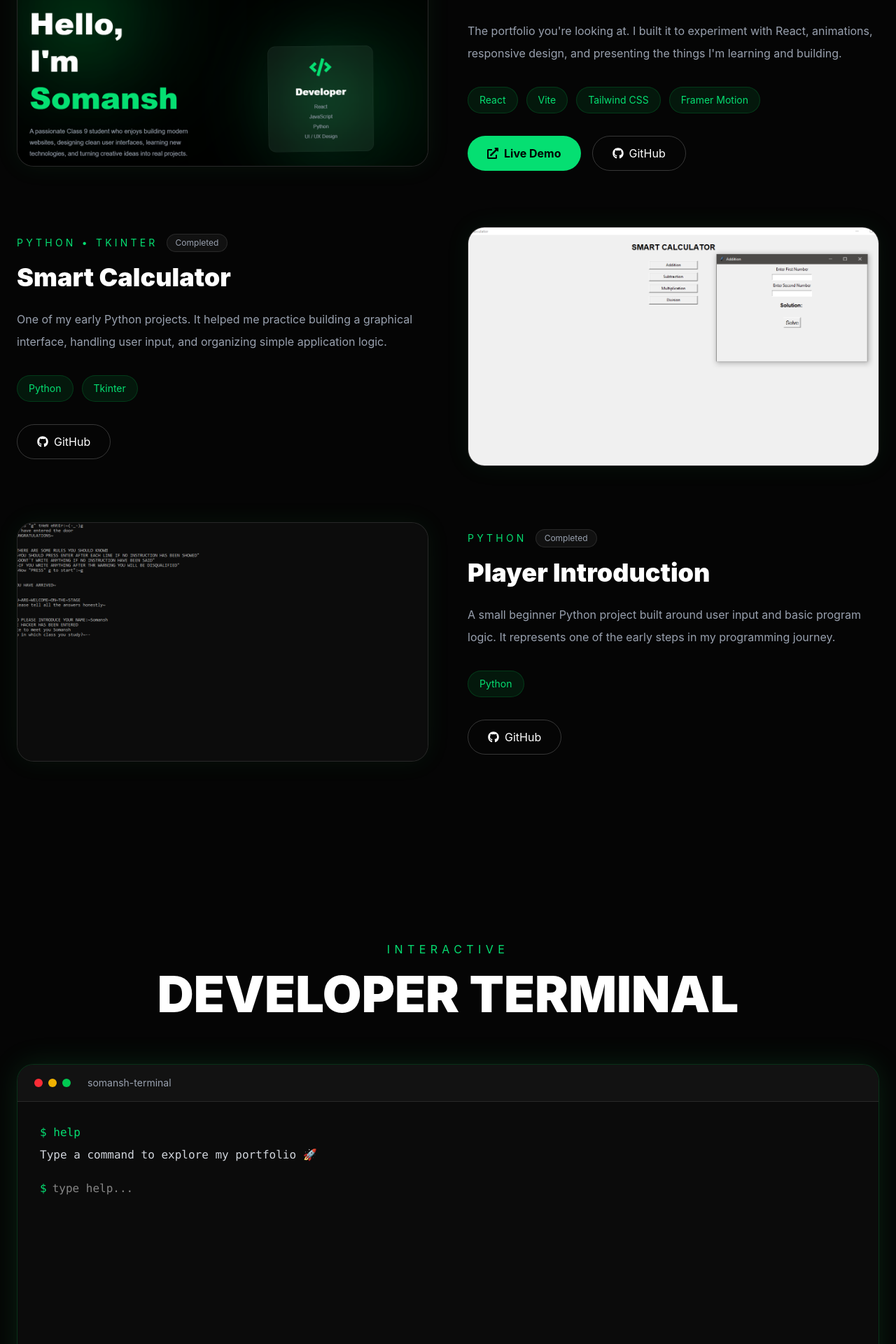
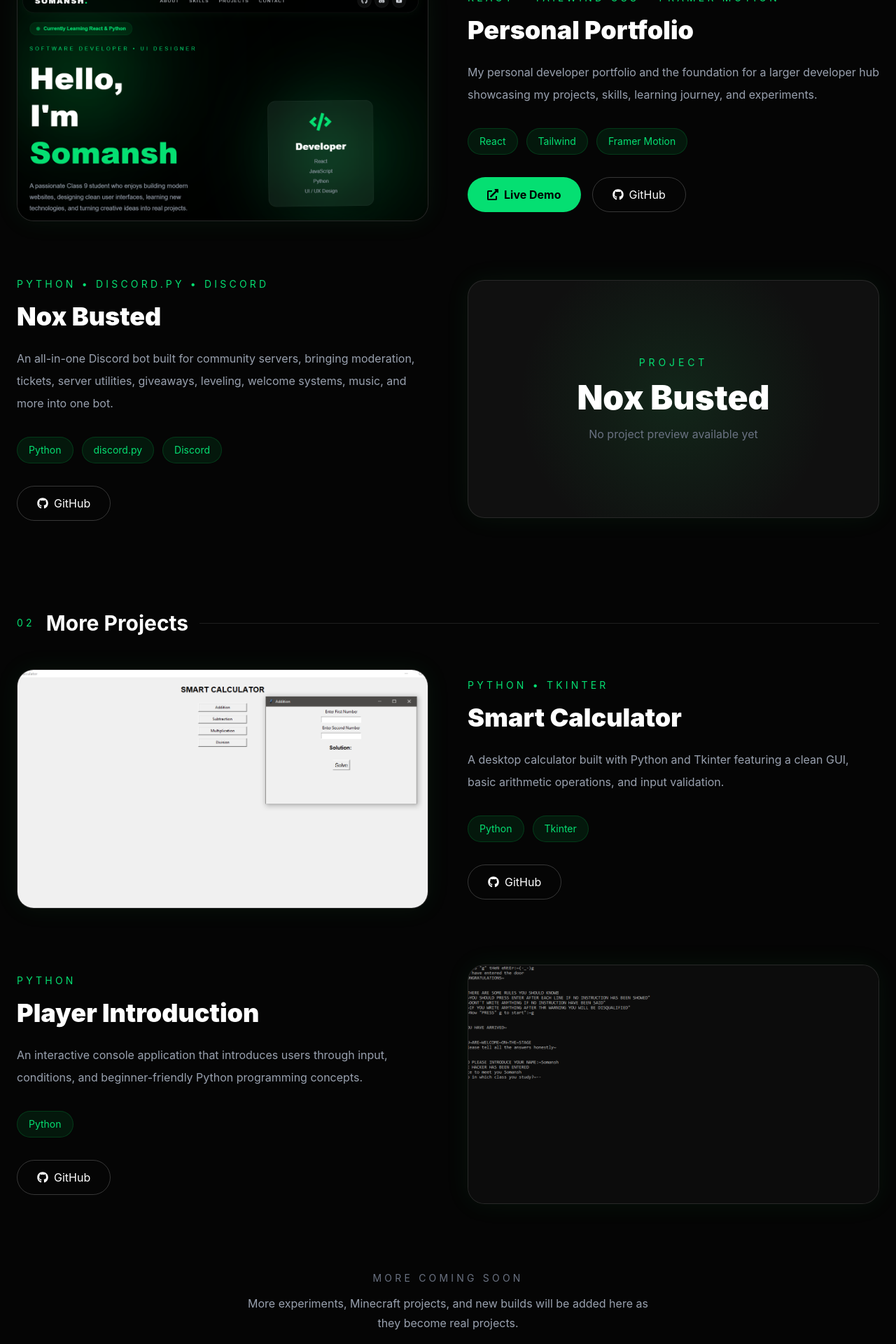
Before and after one commit to SomanshBhai/portfolio, a React (Vite) app: page / in a window 1280 px wide. Shown: the part 5078-6998 px from the top of the page at 70% size. Built offline with nearby package versions, Linux system fonts and the light colour scheme.

Commit message:
Refactor Projects component and update project details

```diff
--- a/src/components/Projects.jsx
+++ b/src/components/Projects.jsx
@@ -1,108 +1,109 @@
 import { motion } from "framer-motion";
+import { FaGithub, FaExternalLinkAlt } from "react-icons/fa";
 
-import { FaGithub, FaExternalLinkAlt } from "react-icons/fa";
 import portfolioImg from "../assets/projects/portfolio.png";
 import calculatorImg from "../assets/projects/calculator.png";
 import playerImg from "../assets/projects/player.png";
 
-const projects = [
+const featuredProjects = [
   {
     title: "Personal Portfolio",
-    subtitle: "React • Vite • Tailwind CSS • Framer Motion",
+    subtitle: "React • Tailwind CSS • Framer Motion",
     description:
-      "The portfolio you're looking at. I built it to experiment with React, animations, responsive design, and presenting the things I'm learning and building.",
+      "My personal developer portfolio and the foundation for a larger developer hub showcasing my projects, skills, learning journey, and experiments.",
     image: portfolioImg,
     github: "https://github.com/SomanshBhai/portfolio",
     demo: "https://portfolio-somansh-bhai.vercel.app",
-    tech: ["React", "Vite", "Tailwind CSS", "Framer Motion"],
-    status: "Active",
+    tech: ["React", "Tailwind", "Framer Motion"],
   },
+  {
+    title: "Nox Busted",
+    subtitle: "Python • discord.py • Discord",
+    description:
+      "An all-in-one Discord bot built for community servers, bringing moderation, tickets, server utilities, giveaways, leveling, welcome systems, music, and more into one bot.",
+    image: null,
+    github: "https://github.com/SomanshBhai/Nox-Busted",
+    demo: null,
+    tech: ["Python", "discord.py", "Discord"],
+  },
+];
+
+const moreProjects = [
   {
     title: "Smart Calculator",
     subtitle: "Python • Tkinter",
     description:
-      "One of my early Python projects. It helped me practice building a graphical interface, handling user input, and organizing simple application logic.",
+      "A desktop calculator built with Python and Tkinter featuring a clean GUI, basic arithmetic operations, and input validation.",
     image: calculatorImg,
     github: "https://github.com/SomanshBhai/smart-calculator-python",
     demo: null,
     tech: ["Python", "Tkinter"],
-    status: "Completed",
   },
   {
     title: "Player Introduction",
     subtitle: "Python",
     description:
-      "A small beginner Python project built around user input and basic program logic. It represents one of the early steps in my programming journey.",
+      "An interactive console application that introduces users through input, conditions, and beginner-friendly Python programming concepts.",
     image: playerImg,
     github: "https://github.com/SomanshBhai/player-introduction-python",
     demo: null,
     tech: ["Python"],
-    status: "Completed",
   },
 ];
 
-function Projects() {
+function ProjectCard({ project, index }) {
   return (
-    <section
-      id="projects"
-      className="max-w-7xl mx-auto py-32 px-6"
-    >
     <motion.div
-        initial={{ opacity: 0, y: 60 }}
-        whileInView={{ opacity: 1, y: 0 }}
-        viewport={{ once: true }}
-        transition={{ duration: 0.8 }}
-      >
-        <p className="uppercase tracking-[0.4em] text-green-400 text-center mb-4">
-          Things I've Built
-        </p>
-
-        <h2 className="text-5xl md:text-7xl font-black text-center mb-24">
-          PROJECTS
-        </h2>
-
-        <div className="space-y-20">
-          {projects.map((project, index) => (
-            <motion.div
-              key={project.title}
       initial={{ opacity: 0, y: 80 }}
       whileInView={{ opacity: 1, y: 0 }}
       viewport={{ once: true }}
       transition={{ duration: 0.7 }}
       className={`grid lg:grid-cols-2 gap-14 items-center ${
-                index % 2 === 1
-                  ? "lg:[&>*:first-child]:order-2"
-                  : ""
+        index % 2 === 1 ? "lg:[&>*:first-child]:order-2" : ""
       }`}
     >
-              {/* Image */}
+      {/* Image / Project Preview */}
+      {project.image ? (
         <motion.div
-                whileHover={{ scale: 1.02 }}
+          whileHover={{ scale: 1.03 }}
           className="overflow-hidden rounded-3xl border border-white/10 bg-[#101010] shadow-[0_0_35px_rgba(34,197,94,.08)]"
         >
           <img
             src={project.image}
             alt={project.title}
-                  loading="lazy"
             className="w-full h-[340px] object-cover transition duration-500 hover:scale-105"
           />
         </motion.div>
+      ) : (
+        <motion.div
+          whileHover={{ scale: 1.03 }}
+          className="h-[340px] rounded-3xl border border-white/10 bg-[#101010] shadow-[0_0_35px_rgba(34,197,94,.08)] flex items-center justify-center overflow-hidden relative"
+        >
+          <div className="absolute inset-0 bg-[radial-gradient(circle_at_center,rgba(34,197,94,0.12),transparent_65%)]" />
+
+          <div className="relative text-center px-8">
+            <div className="text-green-400 text-sm uppercase tracking-[0.35em] mb-4">
+              Project
+            </div>
+
+            <h4 className="text-4xl md:text-5xl font-black">
+              {project.title}
+            </h4>
+
+            <p className="text-gray-500 mt-4">
+              No project preview available yet
+            </p>
+          </div>
+        </motion.div>
+      )}
 
       {/* Content */}
       <div>
-                <div className="flex flex-wrap items-center gap-3 mb-4">
-                  <p className="uppercase tracking-[0.3em] text-green-400 text-sm">
+        <p className="uppercase tracking-[0.3em] text-green-400 text-sm mb-4">
           {project.subtitle}
         </p>
 
-                  <span className="text-xs px-3 py-1 rounded-full border border-white/10 bg-white/5 text-gray-400">
-                    {project.status}
-                  </span>
-                </div>
-
-                <h3 className="text-4xl font-black mb-6">
-                  {project.title}
-                </h3>
+        <h3 className="text-4xl font-black mb-6">{project.title}</h3>
 
         <p className="text-gray-400 leading-8 mb-8">
           {project.description}
@@ -146,8 +147,97 @@ function Projects() {
         </div>
       </div>
     </motion.div>
+  );
+}
+
+function Projects() {
+  return (
+    <section
+      id="projects"
+      className="max-w-7xl mx-auto py-32 px-6"
+    >
+      <motion.div
+        initial={{ opacity: 0, y: 60 }}
+        whileInView={{ opacity: 1, y: 0 }}
+        viewport={{ once: true }}
+        transition={{ duration: 0.8 }}
+      >
+        {/* Section Heading */}
+        <p className="uppercase tracking-[0.4em] text-green-400 text-center mb-4">
+          My Work
+        </p>
+
+        <h2 className="text-5xl md:text-7xl font-black text-center mb-24">
+          PROJECTS
+        </h2>
+
+        {/* Featured Projects */}
+        <div>
+          <div className="flex items-center gap-4 mb-12">
+            <span className="text-green-400 text-sm uppercase tracking-[0.3em]">
+              01
+            </span>
+
+            <h3 className="text-2xl md:text-3xl font-bold">
+              Featured Projects
+            </h3>
+
+            <div className="h-px flex-1 bg-white/10" />
+          </div>
+
+          <div className="space-y-20">
+            {featuredProjects.map((project, index) => (
+              <ProjectCard
+                key={project.title}
+                project={project}
+                index={index}
+              />
             ))}
           </div>
+        </div>
+
+        {/* More Projects */}
+        <div className="mt-32">
+          <div className="flex items-center gap-4 mb-12">
+            <span className="text-green-400 text-sm uppercase tracking-[0.3em]">
+              02
+            </span>
+
+            <h3 className="text-2xl md:text-3xl font-bold">
+              More Projects
+            </h3>
+
+            <div className="h-px flex-1 bg-white/10" />
+          </div>
+
+          <div className="space-y-20">
+            {moreProjects.map((project, index) => (
+              <ProjectCard
+                key={project.title}
+                project={project}
+                index={index}
+              />
+            ))}
+          </div>
+        </div>
+
+        {/* Future Projects */}
+        <motion.div
+          initial={{ opacity: 0, y: 40 }}
+          whileInView={{ opacity: 1, y: 0 }}
+          viewport={{ once: true }}
+          transition={{ duration: 0.7 }}
+          className="mt-24 text-center"
+        >
+          <p className="text-gray-500 text-sm uppercase tracking-[0.3em] mb-3">
+            More coming soon
+          </p>
+
+          <p className="text-gray-400 max-w-xl mx-auto leading-7">
+            More experiments, Minecraft projects, and new builds will be added
+            here as they become real projects.
+          </p>
+        </motion.div>
       </motion.div>
     </section>
   );
```
Lines whose indentation alone changed are shown as unchanged.
